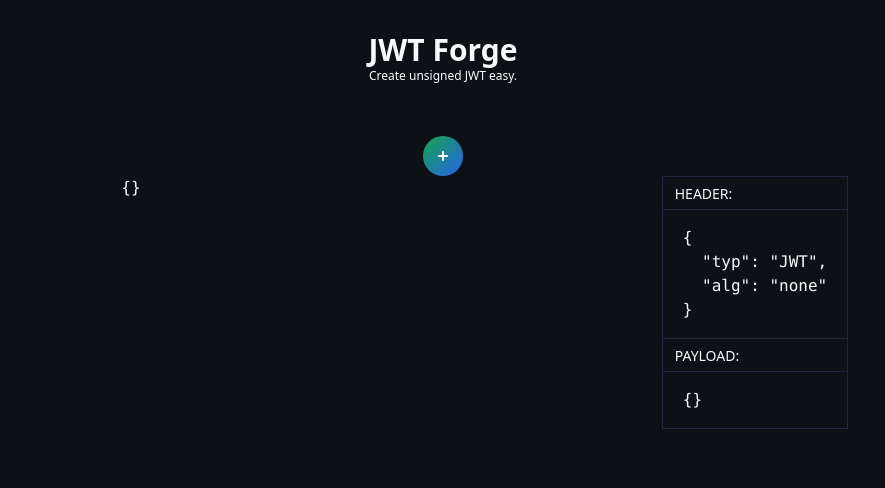
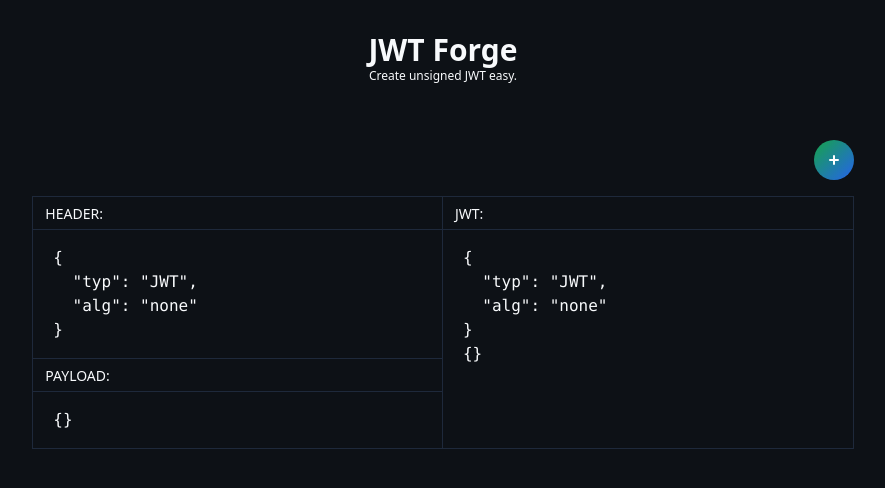
Before and after one commit to hoto/jwt-forge, a Next.js app: page / in a window 1280 px wide. Shown: the top 488 px of the page, without its empty margins (197-1082 px from the left). Built offline with nearby package versions, Linux system fonts and the light colour scheme.

Commit message:
Formatting

```diff
--- a/components/JsonView.tsx
+++ b/components/JsonView.tsx
@@ -1,22 +1,21 @@
 import { FC } from 'react'
 
-const JsonView: FC<{ payload: object }> = ({ payload }) => {
-  const header = {
-    typ: 'JWT',
-    alg: 'none',
-  }
+const JsonView: FC<{ header: object; payload: object }> = ({
+  header,
+  payload,
+}) => {
   return (
     <>
-      <div className="border border-slate-800 px-3 py-1">
+      <div className="border-b border-slate-800 px-3 py-1">
         <span className="text-sm font-light ">HEADER:</span>
       </div>
-      <div className="border border-t-0 border-slate-800 px-5 py-4">
+      <div className="border-b border-slate-800 px-5 py-4">
         <pre>{JSON.stringify(header, null, 2)}</pre>
       </div>
-      <div className="border border-t-0 border-slate-800 px-3 py-1">
+      <div className="border-b border-slate-800 px-3 py-1">
         <span className="text-sm font-light ">PAYLOAD:</span>
       </div>
-      <div className="border border-t-0 border-slate-800 px-5 py-4">
+      <div className="px-5 py-4">
         <pre>{JSON.stringify(payload, null, 2)}</pre>
       </div>
     </>
--- /dev/null
+++ b/components/JwtView.tsx
@@ -0,0 +1,21 @@
+import { FC } from 'react'
+
+const JwtView: FC<{ header: object; payload: object }> = ({
+  header,
+  payload,
+}) => {
+  return (
+    <>
+      <div className="border-b border-slate-800 px-3 py-1">
+        <span className="text-sm font-light ">JWT:</span>
+      </div>
+
+      <div className="px-5 py-4">
+        <pre>{JSON.stringify(header, null, 2)}</pre>
+        <pre>{JSON.stringify(payload, null, 2)}</pre>
+      </div>
+    </>
+  )
+}
+
+export default JwtView
--- a/pages/index.tsx
+++ b/pages/index.tsx
@@ -6,6 +6,7 @@ import ParamsFields from '../components/ParamsFields'
 import ParamField from '../components/ParamField'
 import AddParamButton from '../components/AddParamButton'
 import JsonView from '../components/JsonView'
+import JwtView from '../components/JwtView'
 
 export default function Home() {
   const router = useRouter()
@@ -13,6 +14,10 @@ export default function Home() {
   const [initialClaims, setInitialClaims] = useState<object>({})
   const [updatedClaims, setUpdatedClaims] = useState<object>({})
   const [payload, setPayload] = useState<object>({})
+  const header = {
+    typ: 'JWT',
+    alg: 'none',
+  }
 
   useEffect(() => {
     if (!hasInitialised && router.query.claims) {
@@ -49,13 +54,13 @@ export default function Home() {
         <link rel="icon" href="/favicon.ico" />
       </Head>
 
-      <main className="container mx-auto grid grid-cols-6 justify-items-center px-4 py-8">
+      <main className="container mx-auto grid grid-cols-6 justify-items-center px-4 py-8 sm:w-full md:w-3/4 xl:w-2/3 2xl:w-1/2">
         <h1 className="col-span-6  text-3xl font-bold ">JWT Forge</h1>
         <h3 className="col-span-6 mb-10 text-xs font-light ">
           Create unsigned JWT easy.
         </h3>
 
-        <div className="col-span-6">
+        <div className="col-span-6 w-full">
           <ParamsFields>
             {Object.entries(initialClaims)
               .map((param, index) => ({
@@ -103,7 +108,7 @@ export default function Home() {
                 />
               ))}
           </ParamsFields>
-          <div className="mt-3 grid justify-items-end">
+          <div className="my-4 grid justify-items-end">
             <AddParamButton
               onClick={() => {
                 const highestKey =
@@ -136,12 +141,11 @@ export default function Home() {
             />
           </div>
         </div>
-
-        <div className="col-span-3">
-          <pre>{JSON.stringify(updatedClaims, null, 2)}</pre>
+        <div className="col-span-6 w-full border border-slate-800 md:col-span-3">
+          <JsonView header={header} payload={payload} />
         </div>
-        <div className="col-span-3">
-          <JsonView payload={payload} />
+        <div className="col-span-6 w-full border-b border-l border-r border-slate-800 md:col-span-3 md:border md:border-l-0">
+          <JwtView header={header} payload={payload} />
         </div>
       </main>
     </>
```
